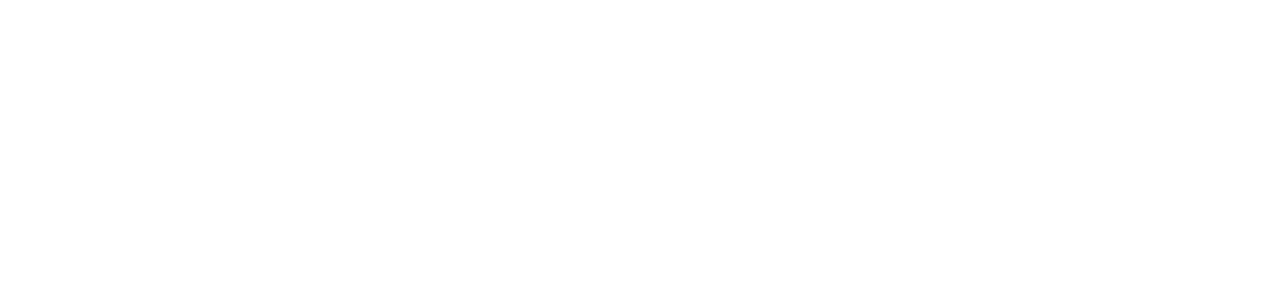
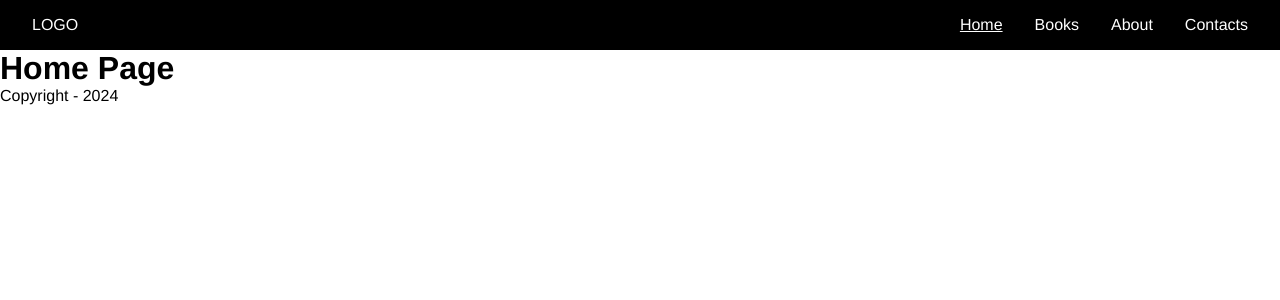
Before and after one commit to nelvison-benedetto/react-router, a React (Vite) app: page / in a window 1280 px wide. Shown: the top 300 px of the page. Built offline with nearby package versions, Linux system fonts and the light colour scheme.

Commit message:
project done 25-11-2024

```diff
--- a/src/App.css
+++ b/src/App.css
@@ -1 +1,27 @@
 @import './index.css'; /* import module x base colors  */
+
+:root{
+  --react-library-black: black;
+  --react-library-white: white;
+}
+
+header{
+  background-color: var(--react-library-black);
+  color: var(--react-library-white);
+  display: flex;
+  align-items: center;
+  justify-content: space-between;
+  padding: 1rem 2rem;
+  nav{
+    color: var(--react-library-white);
+    display: flex;
+    gap: 2rem;
+    a{
+      color: var(--react-library-white);
+      text-decoration: none;
+      &.active{  /*class .active added by React to the element(NavLink) of <nav>(header) when clicked */
+        text-decoration: underline;
+      }
+    }
+  }
+}
--- a/src/App.jsx
+++ b/src/App.jsx
@@ -1,11 +1,27 @@
+//App.jsx
 import { useState } from 'react'
 import './App.css'
+import { BrowserRouter, Routes, Route } from 'react-router-dom'
+import HomePage from './pages/HomePage'
+import BooksPage from './pages/BooksPage'
+import AboutPage from './pages/AboutPage'
+import ContactsPage from './pages/ContactsPage'
+import DefaultLayout from './pages/DefaultLayout'
 
 function App() {
 
   return (
     <>
-
+      <BrowserRouter>
+        <Routes>
+          <Route element={<DefaultLayout/>}>
+            <Route path='/' element={<HomePage/>}/>
+            <Route path='/books' element={<BooksPage/>}/>
+            <Route path='/about' element={<AboutPage/>}/>
+            <Route path='/contacts' element={<ContactsPage/>}/>
+          </Route>
+        </Routes>
+      </BrowserRouter>
     </>
   )
 }
--- /dev/null
+++ b/src/components/AppFooter.jsx
@@ -0,0 +1,11 @@
+export default function AppFooter(){
+    return(
+        <>
+          <footer>
+              <span>
+                Copyright - 2024
+              </span>
+            </footer>
+        </>
+    );
+}
--- /dev/null
+++ b/src/components/AppHeader.jsx
@@ -0,0 +1,20 @@
+import MainMenu from "./MainMenu";
+
+export default function AppHeader(){
+    return(
+        <>
+          <header>
+            <div className="logo">
+              LOGO
+            </div>
+            {/* <nav>
+              <a href="/">Home</a>
+              <a href="/books">Books</a>
+              <a href="/about">About</a>
+              <a href="/contacts">Contacts</a>
+            </nav> */}
+            <MainMenu/>
+          </header>
+        </>
+    );
+}
--- /dev/null
+++ b/src/components/MainMenu.jsx
@@ -0,0 +1,14 @@
+//components/MainMenu.jsx
+
+import {Link, NavLink} from 'react-router-dom';
+
+export default function MainMenu(){
+    return(
+        <nav>
+            <NavLink to="/">Home</NavLink>  {/* navlink x tools di navigazione principali, Link x standart links */}
+            <NavLink to="/books">Books</NavLink>
+            <NavLink to="/about">About</NavLink>
+            <NavLink to="/contacts">Contacts</NavLink>
+          </nav>
+    );
+}
--- /dev/null
+++ b/src/pages/AboutPage.jsx
@@ -0,0 +1,8 @@
+
+export default function AboutPage(){
+    return(
+      <>
+        <h1>About Page</h1>
+      </>
+    );
+}
--- /dev/null
+++ b/src/pages/BooksPage.jsx
@@ -0,0 +1,8 @@
+
+export default function BooksPage(){
+    return(
+      <>
+        <h1>Books Page</h1>
+      </>
+    );
+}
--- /dev/null
+++ b/src/pages/ContactsPage.jsx
@@ -0,0 +1,8 @@
+
+export default function ContactsPage(){
+    return(
+      <>
+        <h1>Contacts Page</h1>
+      </>
+    );
+}
--- /dev/null
+++ b/src/pages/DefaultLayout.jsx
@@ -0,0 +1,15 @@
+import { Outlet } from "react-router-dom";
+import AppFooter from "../components/AppFooter";
+import AppHeader from "../components/AppHeader";
+
+export default function DefaultLayout(){
+    return(
+      <>
+        <AppHeader/>
+        <main>
+            <Outlet/>
+        </main>
+        <AppFooter/>
+      </>
+    );
+}
--- /dev/null
+++ b/src/pages/HomePage.jsx
@@ -0,0 +1,9 @@
+//pages/HomePage.jsx
+
+export default function HomePage(){
+    return(
+      <>
+        <h1>Home Page</h1>
+      </>
+    );
+}
```
